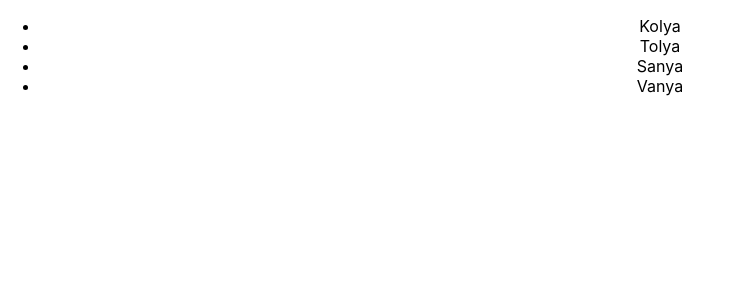
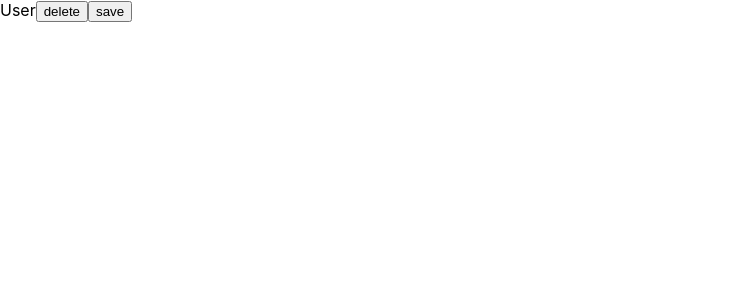
Before and after one commit to vbsm11/js-ts-native-comeback, a React (Create React App) app: page / in a window 1280 px wide. Shown: the top 300 px of the page, without its empty margins (0-744 px from the left). Built offline with nearby package versions, Linux system fonts and the light colour scheme.

Commit message:
How callbacks works with onClick in react

```diff
--- a/src/06/06-callback.tsx
+++ b/src/06/06-callback.tsx
@@ -1,15 +1,25 @@
-const callback = () => {
-  alert('hey')
-}
+// const callback = () => {
+//   alert('hey')
+// }
 
-window.setTimeout(callback, 1000)
+// window.setTimeout(callback, 1000)
 
-const User = () => {
+
+export const User = () => {
+
+  const deleteUser = () => {
+    alert('user have been deleted')
+  }
+
+  const saveUser = () => {
+    alert('user have been saved')
+  }
+
   return (
       <div>
         User
-        <button>delete</button>
-        <button>save</button>
+        <button onClick={deleteUser}>delete</button>
+        <button onClick={saveUser}>save</button>
       </div>
   )
 }
--- a/src/index.tsx
+++ b/src/index.tsx
@@ -3,13 +3,14 @@ import ReactDOM from 'react-dom/client';
 import './index.css';
 import App from './App';
 import reportWebVitals from './reportWebVitals';
+import {User} from './06/06-callback';
 
 const root = ReactDOM.createRoot(
   document.getElementById('root') as HTMLElement
 );
 root.render(
   <React.StrictMode>
-    <App />
+    <User />
   </React.StrictMode>
 );
 
```
